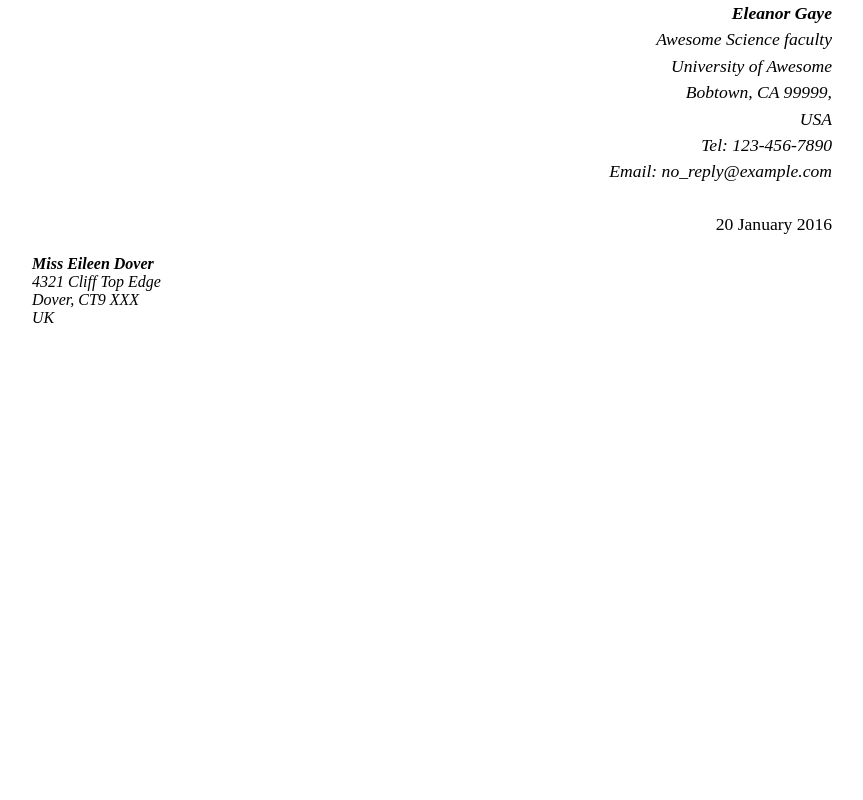
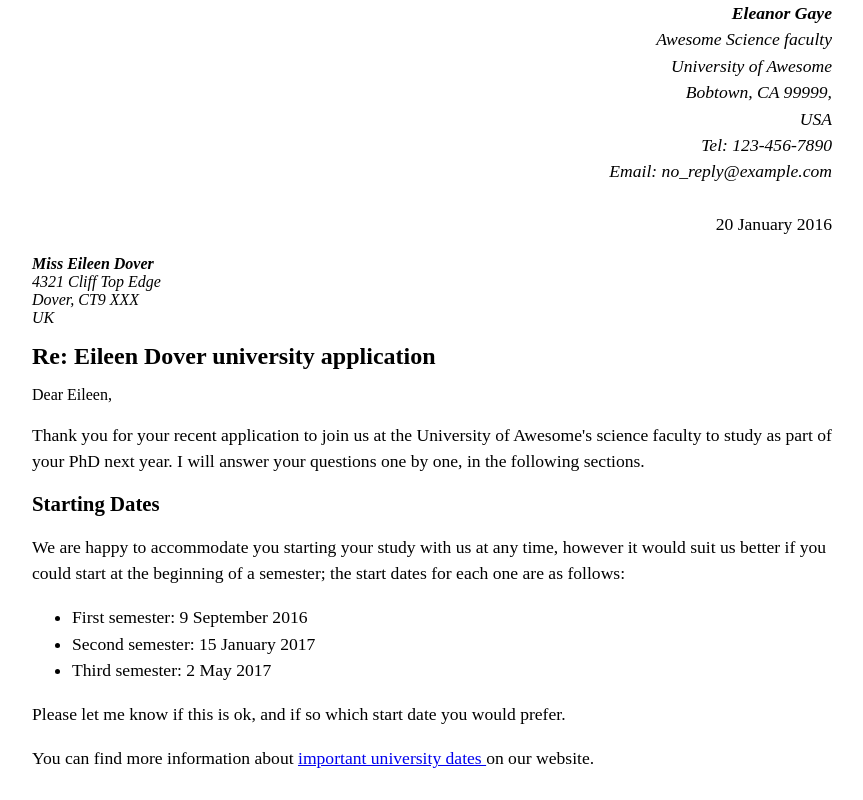
Before and after one commit to LITE-1/Brady-WebDev-DC1206, a plain HTML site: page index.html in a window 1280 px wide. Shown: the whole page, without its empty margins (208-1071 px from the left). Drawn offline with Linux system fonts and the light colour scheme.

Commit message:
first section update
adds first section

```diff
--- a/index.html
+++ b/index.html
@@ -30,6 +30,7 @@
                 <br>20 January 2016
             </p>
         </div>
+
         <!--contact info-->
         <div>
             <i>
@@ -41,5 +42,38 @@
                 UK<br>
             </i>
         </div>
+
+        <!--header1-->
+        <h1>
+            Re: Eileen Dover university application
+        </h1>
+        Dear Eileen,
+        <p>
+            Thank you for your recent application to join us at the University of Awesome's science faculty to study as part
+            of your PhD next year. I will answer your questions one by one, in the following sections.
+        </p>
+
+        <!--header2-->
+        <h2>Starting Dates</h2>
+        <p>
+            We are happy to accommodate you starting your study with us at any time, however it would suit us better if you could start at the beginning of a semester; the start dates for each one are as follows:
+        </p>
+        <!--bullet list-->
+        <ul>
+            <li>First semester: 9 September 2016</li>
+            <li>Second semester: 15 January 2017</li>
+            <li>Third semester: 2 May 2017</li>
+        </ul>
+        <p>
+            Please let me know if this is ok, and if so which start date you would prefer.
+        </p>
+        <p>
+            You can find more information about
+                <!--link-->
+                <a href = "http://example.com">
+                    important university dates
+                </a>
+            on our website.
+        </p>
     </body>
 </html>
```
